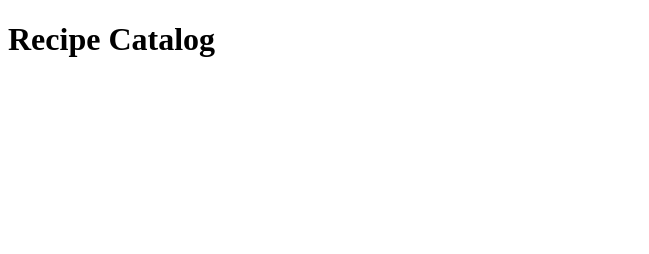
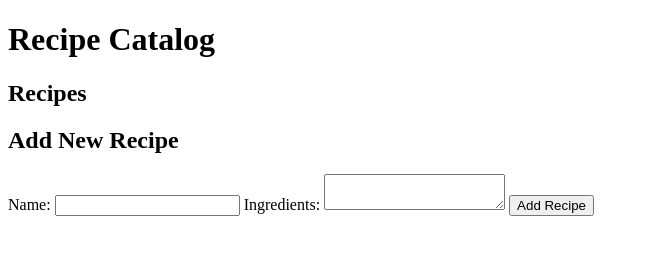
Before and after one commit to Peaceoyeleke/Group-7-Project, a plain HTML site: page Recipe catalog.html in a window 1280 px wide. Shown: the whole page, without its empty margins (0-649 px from the left). Drawn offline with Linux system fonts and the light colour scheme.

Commit message:
Creating A Recipe Catalog

```diff
--- a/Recipe catalog.html
+++ b/Recipe catalog.html
@@ -4,6 +4,7 @@
     <meta charset="UTF-8">
     <meta name="viewport" content="width=device-width, initial-scale=1.0">
     <title>A Recipe Catalog</title>
+    <link rel="stylesheet" href="Recipe catalo.css">
 </head>
 <body>
     <header>
@@ -11,10 +12,23 @@
             Recipe Catalog
         </h1>
     </header>
-    <main>
-        <div class="recipes">
-
-        </div>
-    </main>
+<div id="recipe-list">
+    <h2>Recipes</h2>
+    <ul id="recipes"></ul>
+</div>
+<div id="add-recipe">
+    <h2>Add New Recipe</h2>
+    <form id="add-recipe-form">
+        <label for="name">Name:</label>
+        <input type="text" id="name" name="name" required>
+        <label for="ingredients">Ingredients:</label>
+        <textarea id="ingredients" name="ingredients" required></textarea>
+        <button type="submit">Add Recipe</button>
+    </form>
+</div>
+<div id="edit-recipe" style="display: none;">
+    <h2>Edit Recipe</h2>
+    <form id="edit-recipe-form"></form>
+</div>
 </body>
 </html>
```
